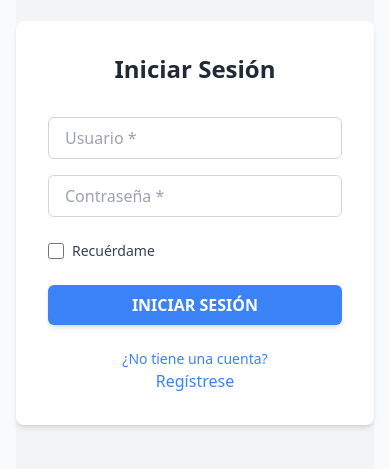
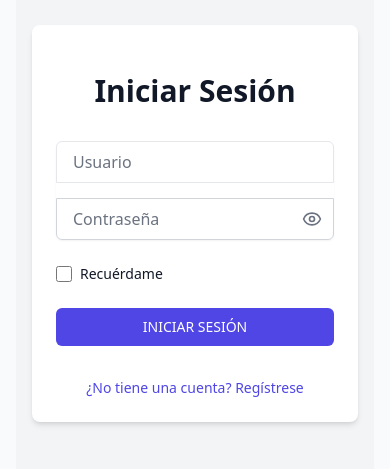
Before and after one commit to tumbarell89/mantenimiento-clientes, a React (Create React App) app: page /login in a window 390 px wide. Shown: the part 223-692 px from the top of the page. Built offline with nearby package versions, Linux system fonts and the light colour scheme.

Commit message:
Refactor Login component to improve form validation, error handling, and UI responsiveness

```diff
--- a/src/components/Login.js
+++ b/src/components/Login.js
@@ -1,105 +1,135 @@
-import React, { useState, useContext } from 'react';
-import axios from 'axios';
-import { Link, withRouter } from 'react-router-dom';
+import React, { useState, useEffect, useContext } from 'react';
+import { Link, useHistory } from 'react-router-dom';
+import api from '../utils/api';
 import { AuthContext } from '../context/AuthContext';
+import { Eye, EyeOff } from 'lucide-react';
 
-const Login = ({ history }) => {
+const Login = () => {
   const [username, setUsername] = useState('');
   const [password, setPassword] = useState('');
   const [rememberMe, setRememberMe] = useState(false);
-  const [error, setError] = useState('');
+  const [errors, setErrors] = useState({});
+  const [showPassword, setShowPassword] = useState(false);
   const { login } = useContext(AuthContext);
+  const history = useHistory();
+
+  useEffect(() => {
+    const rememberedUsername = localStorage.getItem('rememberedUsername');
+    if (rememberedUsername) {
+      setUsername(rememberedUsername);
+      setRememberMe(true);
+    }
+  }, []);
+
+  const validateForm = () => {
+    const newErrors = {};
+    if (!username.trim()) newErrors.username = 'El usuario es requerido';
+    if (!password.trim()) newErrors.password = 'La contraseña es requerida';
+    setErrors(newErrors);
+    return Object.keys(newErrors).length === 0;
+  };
 
   const handleSubmit = async (e) => {
     e.preventDefault();
-    setError('');
-
-    try {
-      const response = await axios.post('https://pruebareactjs.test-class.com/Api/api/Authenticate/login', {
-        username,
-        password
-      });
-
-      if (response.data.token) {
-        login(response.data);
-        history.push('/');
+    if (validateForm()) {
+      try {
+        const response = await api.post('/api/Authenticate/login', { username, password });
+        if (response.data.token) {
+          login(response.data);
+          if (rememberMe) {
+            localStorage.setItem('rememberedUsername', username);
+          } else {
+            localStorage.removeItem('rememberedUsername');
+          }
+          history.push('/');
+        }
+      } catch (error) {
+        setErrors({ submit: 'Credenciales inválidas. Por favor, intente de nuevo.' });
       }
-    } catch (err) {
-      setError('Error al iniciar sesión. Por favor, verifique sus credenciales.');
     }
   };
 
   return (
-    <div className="min-h-screen flex items-center justify-center bg-gray-100">
-      <div className="w-full max-w-md bg-white rounded-lg shadow-md p-8">
-        <h2 className="text-2xl font-semibold text-center text-gray-800 mb-8">
-          Iniciar Sesión
-        </h2>
-
-        {error && (
-          <div className="mb-4 text-red-500 text-center text-sm">
-            {error}
-          </div>
-        )}
-
-        <form onSubmit={handleSubmit} className="space-y-6">
-          <div className="space-y-4">
-            <div>
+    <div className="min-h-screen flex items-center justify-center bg-gray-100 px-4 sm:px-6 lg:px-8">
+      <div className="max-w-md w-full space-y-8 bg-white p-6 sm:p-8 rounded-lg shadow-md">
+        <div>
+          <h2 className="mt-6 text-center text-3xl font-extrabold text-gray-900">
+            Iniciar Sesión
+          </h2>
+        </div>
+        <form className="mt-8 space-y-6" onSubmit={handleSubmit}>
+          <div className="rounded-md shadow-sm -space-y-px">
+            <div className='mb-4'>
+              <label htmlFor="username" className="sr-only">Usuario</label>
               <input
-                type="text"
                 id="username"
                 name="username"
+                type="text"
                 required
-                className="w-full px-4 py-2 border border-gray-300 rounded-md focus:outline-none focus:ring-2 focus:ring-blue-500 focus:border-transparent"
-                placeholder="Usuario *"
+                className={`appearance-none rounded-none relative block w-full px-4 py-2 border mb-7${
+                  errors.username ? 'border-red-500' : 'border-gray-300'
+                } placeholder-gray-500 text-gray-900 rounded-t-md focus:outline-none focus:ring-indigo-500 focus:border-indigo-500 focus:z-10 sm:text-sm`}
+                placeholder="Usuario"
                 value={username}
                 onChange={(e) => setUsername(e.target.value)}
               />
+              {errors.username && <p className="mt-2 text-sm text-red-600">{errors.username}</p>}
             </div>
-
-            <div>
+            <div className="relative">
+              <label htmlFor="password" className="sr-only">Contraseña</label>
               <input
-                type="password"
                 id="password"
                 name="password"
+                type={showPassword ? "text" : "password"}
                 required
-                className="w-full px-4 py-2 border border-gray-300 rounded-md focus:outline-none focus:ring-2 focus:ring-blue-500 focus:border-transparent"
-                placeholder="Contraseña *"
+                className={`appearance-none rounded-none relative block w-full px-4 py-2 border ${
+                  errors.password ? 'border-red-500' : 'border-gray-300'
+                } placeholder-gray-500 text-gray-900 rounded-b-md focus:outline-none focus:ring-indigo-500 focus:border-indigo-500 focus:z-10 sm:text-sm`}
+                placeholder="Contraseña"
                 value={password}
                 onChange={(e) => setPassword(e.target.value)}
               />
+              <button
+                type="button"
+                className="absolute inset-y-0 right-0 pr-3 flex items-center text-sm leading-5"
+                onClick={() => setShowPassword(!showPassword)}
+              >
+                {showPassword ? <EyeOff className="h-5 w-5 text-gray-500" /> : <Eye className="h-5 w-5 text-gray-500" />}
+              </button>
+            </div>
+              {errors.password && <p className="mt-2 text-sm text-red-600">{errors.password}</p>}
+            </div>
+
+
+          <div className="flex items-center justify-between">
+            <div className="flex items-center">
+              <input
+                id="remember-me"
+                name="remember-me"
+                type="checkbox"
+                className="h-4 w-4 text-indigo-600 focus:ring-indigo-500 border-gray-300 rounded"
+                checked={rememberMe}
+                onChange={(e) => setRememberMe(e.target.checked)}
+              />
+              <label htmlFor="remember-me" className="ml-2 block text-sm text-gray-900">
+                Recuérdame
+              </label>
             </div>
           </div>
 
-          <div className="flex items-center">
-            <input
-              type="checkbox"
-              id="remember-me"
-              name="remember-me"
-              className="h-4 w-4 text-blue-500 focus:ring-blue-500 border-gray-300 rounded"
-              checked={rememberMe}
-              onChange={(e) => setRememberMe(e.target.checked)}
-            />
-            <label htmlFor="remember-me" className="ml-2 block text-sm text-gray-700">
-              Recuérdame
-            </label>
+          <div>
+            <button
+              type="submit"
+              className="group relative w-full flex justify-center py-2 px-4 border border-transparent text-sm font-medium rounded-md text-white bg-indigo-600 hover:bg-indigo-700 focus:outline-none focus:ring-2 focus:ring-offset-2 focus:ring-indigo-500"
+            >
+              INICIAR SESIÓN
+            </button>
           </div>
-
-          <button
-            type="submit"
-            className="w-full py-2 px-4 bg-blue-500 hover:bg-blue-600 text-white font-semibold rounded-md shadow-md focus:outline-none focus:ring-2 focus:ring-blue-500 focus:ring-offset-2 transition-colors"
-          >
-            INICIAR SESIÓN
-          </button>
         </form>
-
-        <div className="mt-6 text-center">
-          <p className="text-sm text-blue-500">¿No tiene una cuenta?</p>
-          <Link
-            to="/register"
-            className="text-blue-500 hover:text-blue-600 font-medium"
-          >
-            Regístrese
+        {errors.submit && <p className="mt-2 text-sm text-red-600 text-center">{errors.submit}</p>}
+        <div className="text-sm text-center">
+          <Link to="/register" className="font-medium text-indigo-600 hover:text-indigo-500">
+            ¿No tiene una cuenta? Regístrese
           </Link>
         </div>
       </div>
@@ -107,4 +137,4 @@ const Login = ({ history }) => {
   );
 };
 
-export default withRouter(Login);
+export default Login;
```
